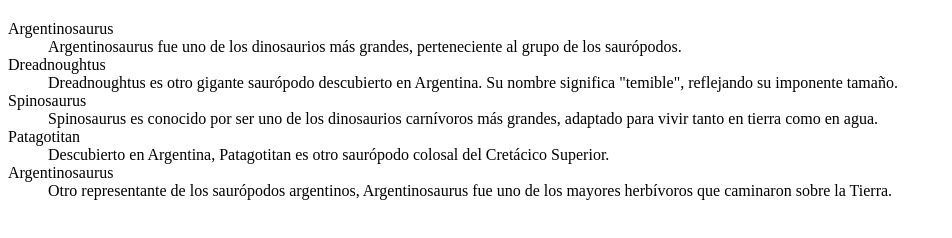
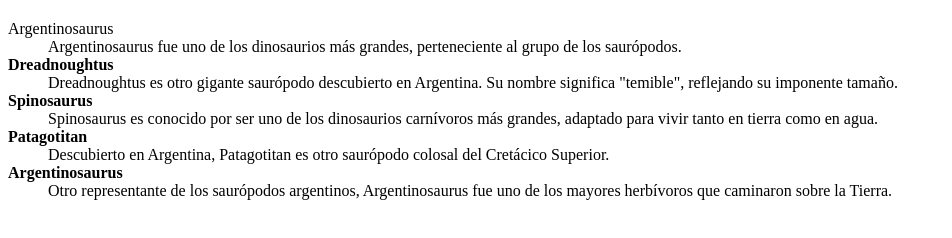
Before and after one commit to melanidy1/web3, a plain HTML site: page activitats/html/04_Listas/act5.html in a window 1280 px wide. Shown: the part 60-298 px from the top of the page, without its empty margins (0-952 px from the left). Drawn offline with Linux system fonts and the light colour scheme.

Commit message:
Deploying to gh-pages from @ melanidy1/web3@31bd348f89783ccc62e014ac70ccd5eef878985c 🚀

```diff
--- a/activitats/html/04_Listas/act5.html
+++ b/activitats/html/04_Listas/act5.html
@@ -8,15 +8,16 @@
 <body>
     <h1><strong>Los dinosaurios más grandes</strong></h1>
     <d1>
-        <dt>Argentinosaurus</dt>
+        <dt><sront>Argentinosaurus</sront></dt>
         <dd>Argentinosaurus fue uno de los dinosaurios más grandes, perteneciente al grupo de los saurópodos.</dd>
-        <dt>Dreadnoughtus</dt>
-        <dd>Dreadnoughtus es otro gigante saurópodo descubierto en Argentina. Su nombre significa "temible", reflejando su imponente tamaño.</dd>
-        <dt>Spinosaurus</dt>
+        <dt><strong>Dreadnoughtus</strong></dt>
+        <dd>Dreadnoughtus es otro gigante saurópodo descubierto en Argentina. Su nombre significa "temible",
+            reflejando su imponente tamaño.</dd>
+        <dt><strong>Spinosaurus</strong></dt>
         <dd>Spinosaurus es conocido por ser uno de los dinosaurios carnívoros más grandes, adaptado para vivir tanto en tierra como en agua.</dd>
-        <dt>Patagotitan</dt>
+        <dt><strong>Patagotitan</strong></dt>
         <dd>Descubierto en Argentina, Patagotitan es otro saurópodo colosal del Cretácico Superior.</dd>
-        <dt>Argentinosaurus</dt>
+        <dt><strong>Argentinosaurus</strong></dt>
         <dd>Otro representante de los saurópodos argentinos, Argentinosaurus fue uno de los mayores herbívoros que caminaron sobre la Tierra.</dd>
     </d1>
 </body>
```
